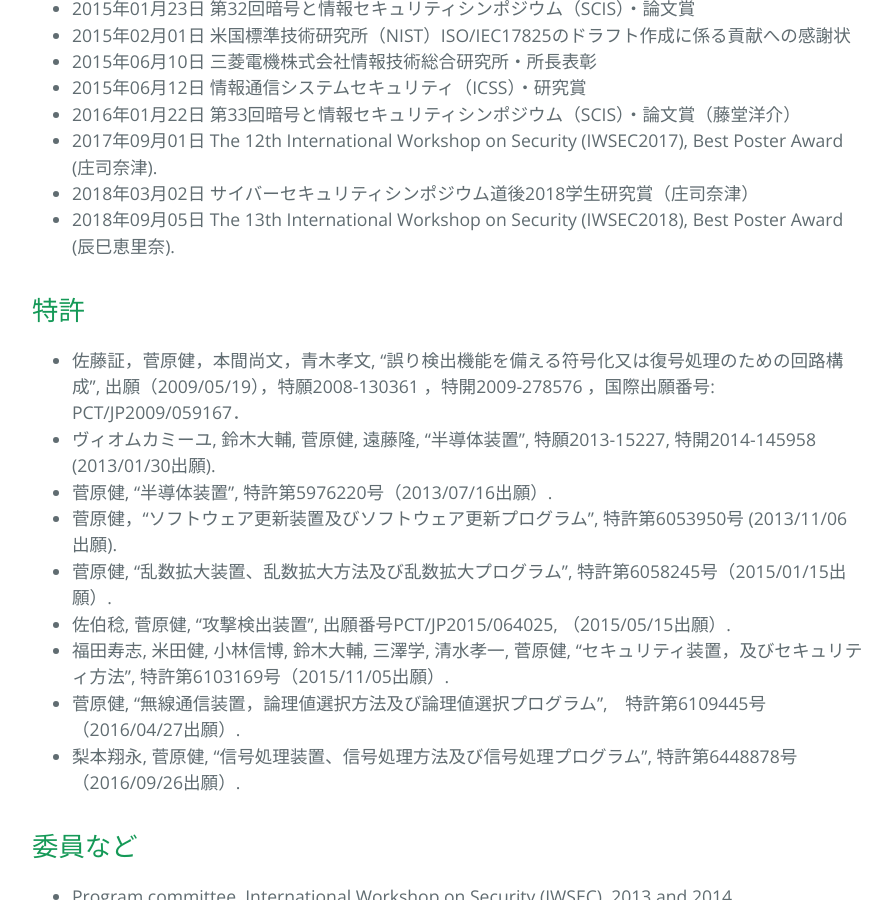
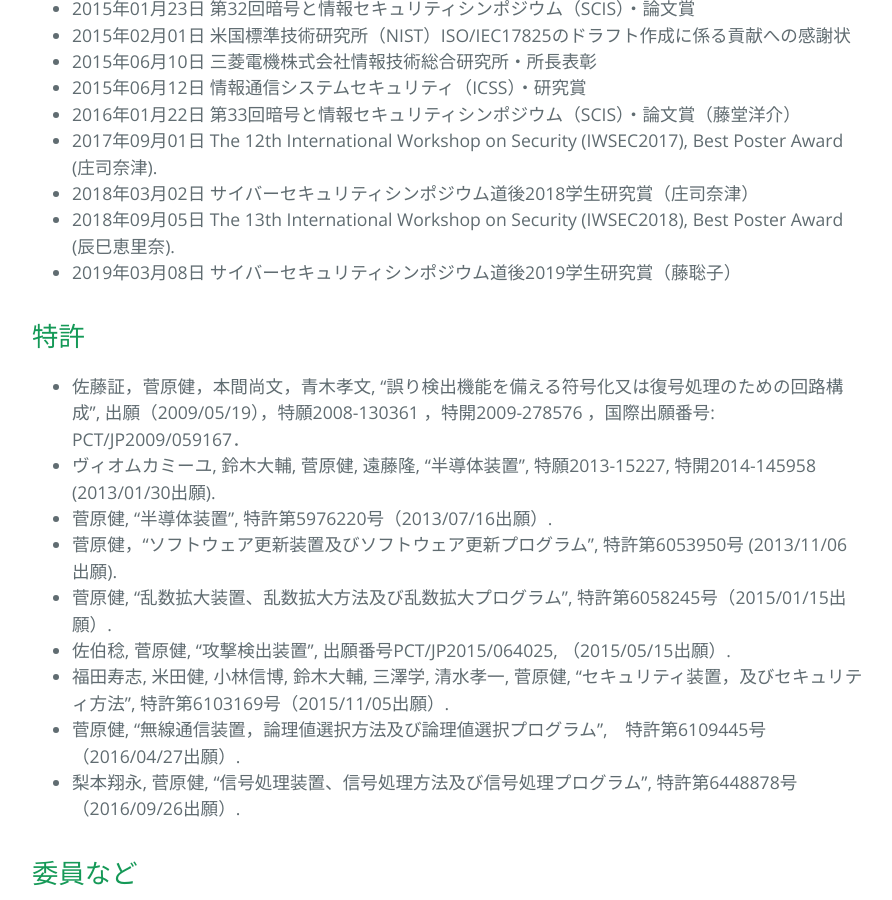
Before and after one commit to sugawara-bbbb/weblab, a Jekyll site: the page built from sugawara.md, in a window 1280 px wide and 900 px high, scrolled down 1841 px. Shown: the whole window, without its empty margins (192-1084 px from the left). Built offline with Jekyll 4.4.1, drawn with Linux system fonts in a browser that asks for light colours; our own code applies the rules of GitHub Pages for plain Markdown files.

Commit message:
業績を更新

```diff
--- a/sugawara.md
+++ b/sugawara.md
@@ -52,6 +52,7 @@ email：sugawara 後ろに”@uec.ac.jp”を付けて下さい
 - 2017年09月01日 The 12th International Workshop on Security (IWSEC2017), Best Poster Award (庄司奈津).
 - 2018年03月02日 サイバーセキュリティシンポジウム道後2018学生研究賞（庄司奈津）
 - 2018年09月05日 The 13th International Workshop on Security (IWSEC2018), Best Poster Award (辰巳恵里奈).
+- 2019年03月08日 サイバーセキュリティシンポジウム道後2019学生研究賞（藤聡子）
 
 
 ## 特許
```
